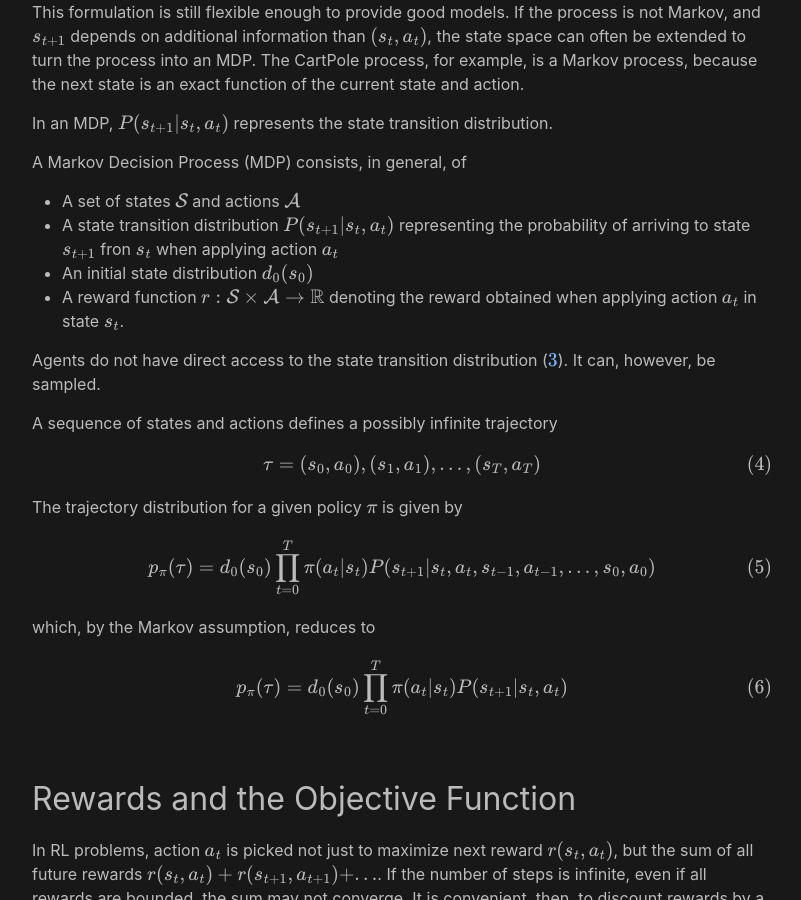
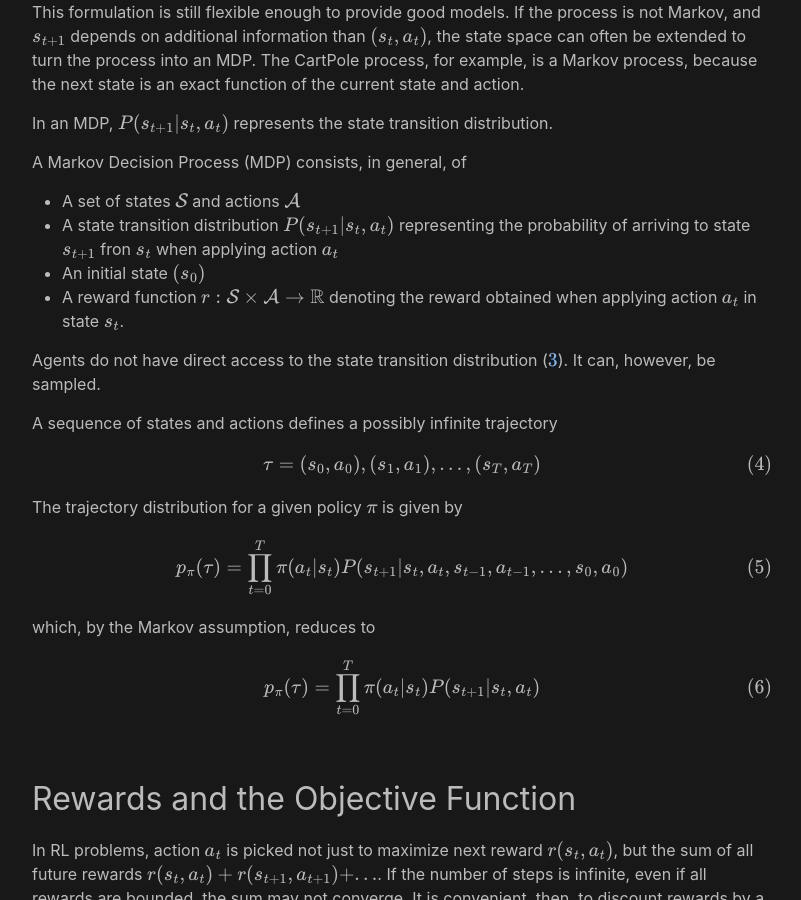
Before and after one commit to analytiq-hub/sigagent.github.io, a Jekyll site: the page built from machine_learning/_posts/2021-01-22-reinforce.md, in a window 1280 px wide and 900 px high, scrolled down 2736 px. Shown: the whole window, without its empty margins (238-1039 px from the left). Built offline with Jekyll 4.4.1, drawn with Linux system fonts in a browser that asks for light colours; formulas are drawn with MathJax 3; a script that is not in the unit is left out.

Commit message:
*** empty log message ***

```diff
--- a/machine_learning/_posts/2021-01-22-reinforce.md
+++ b/machine_learning/_posts/2021-01-22-reinforce.md
@@ -76,7 +76,7 @@ In an MDP, $$P(s_{t+1} \vert s_t,a_t)$$ represents the state transition distribu
 A Markov Decision Process (MDP) consists, in general, of
 * A set of states $$\mathcal{S}$$ and actions $$\mathcal{A}$$
 * A state transition distribution $$P(s_{t+1} \vert s_t, a_t)$$ representing the probability of arriving to state $$s_{t+1}$$ fron $$s_{t}$$ when applying action $$a_t$$
-* An initial state distribution $$d_0(s_0)$$
+* An initial state $$(s_0)$$
 * A reward function $$r : \mathcal{S} \times \mathcal{A} \rightarrow \mathbb{R}$$ denoting the reward obtained when applying action $$a_t$$ in state $$s_t$$.
 
 Agents do not have direct access to the state transition distribution (\ref{eq:state_transition_dist}). It can, however, be sampled.
@@ -93,7 +93,7 @@ The trajectory distribution for a given policy $$\pi$$ is given by
 
 $$
 \begin{equation} \label{eq:taudist1}
-p_\pi(\tau) = d_0(s_0) \prod_{t=0}^T \pi(a_t \vert s_t) P(s_{t+1} \vert s_t, a_t, s_{t-1}, a_{t-1}, ..., s_0, a_0)
+p_\pi(\tau) = \prod_{t=0}^T \pi(a_t \vert s_t) P(s_{t+1} \vert s_t, a_t, s_{t-1}, a_{t-1}, ..., s_0, a_0)
 \end{equation}
 $$
 
@@ -101,7 +101,7 @@ which, by the Markov assumption, reduces to
 
 $$
 \begin{equation} \label{eq:taudist}
-p_\pi(\tau) = d_0(s_0) \prod_{t=0}^T \pi(a_t \vert s_t) P(s_{t+1} \vert s_t, a_t)
+p_\pi(\tau) = \prod_{t=0}^T \pi(a_t \vert s_t) P(s_{t+1} \vert s_t, a_t)
 \end{equation}
 $$
 
```
